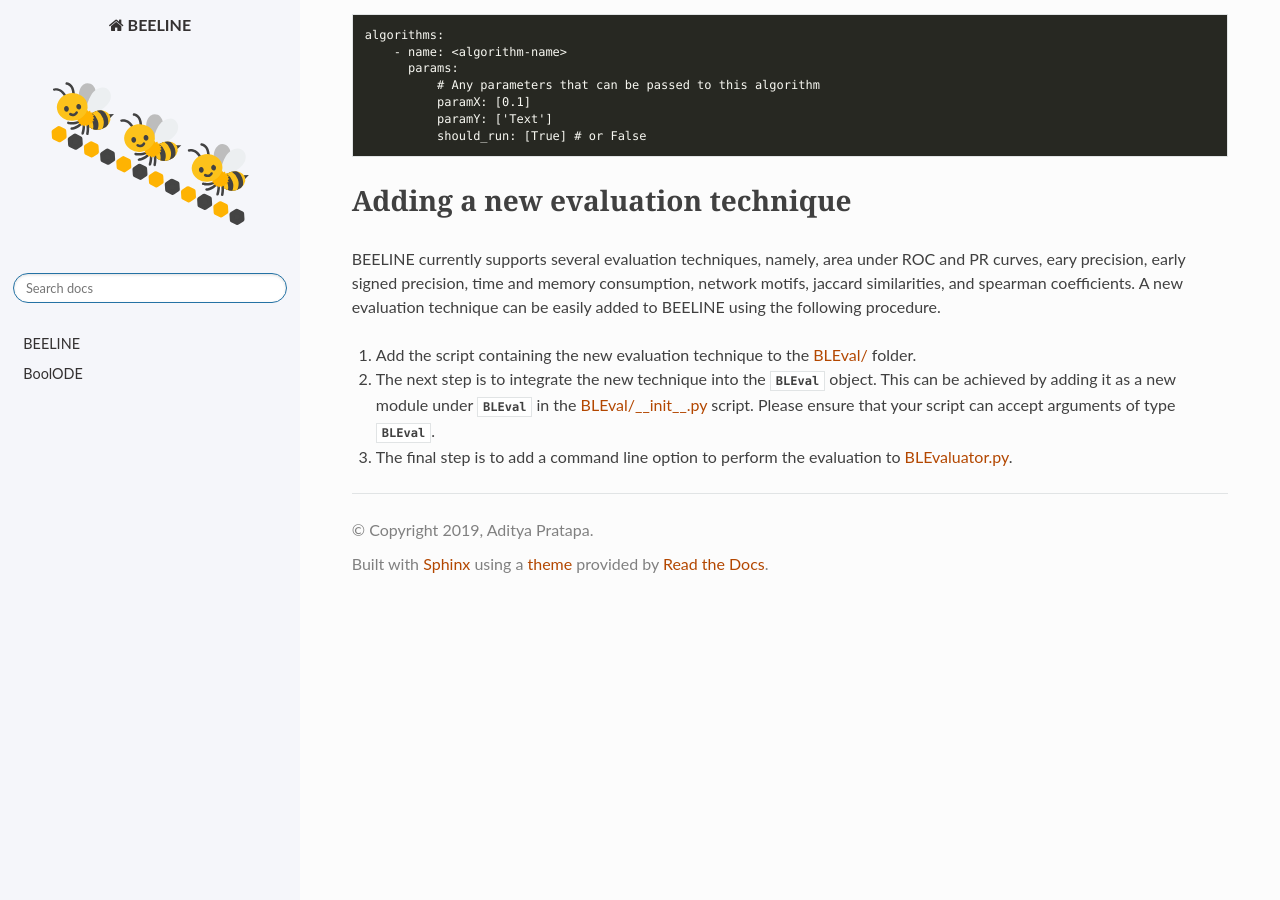
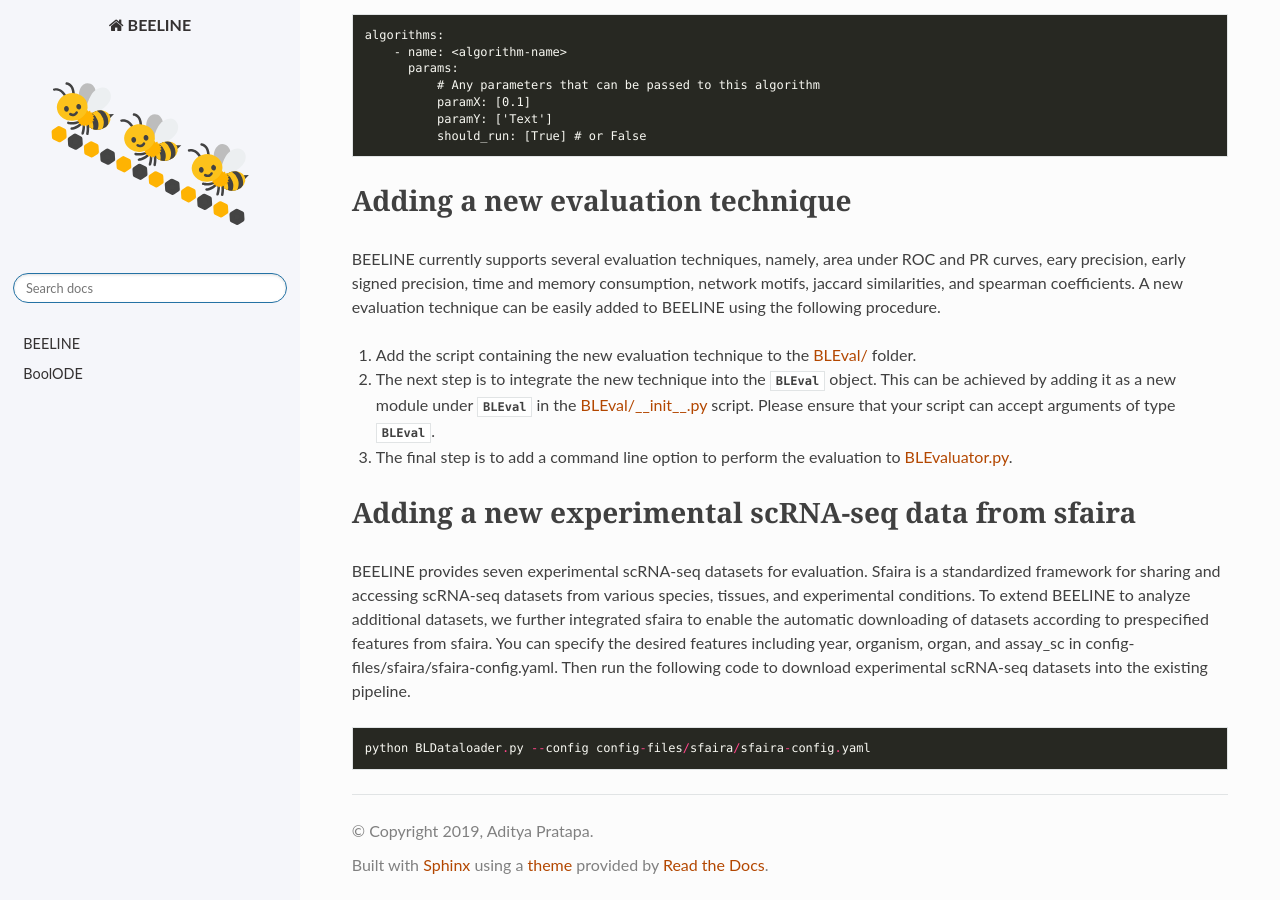
Before and after one commit to Murali-group/Beeline, a Sphinx documentation site: the page built from docs/beeline-developer.rst, in a window 1280 px wide and 900 px high, scrolled down 2028 px. Built offline with Sphinx 7.4.7 and the Read the Docs theme 2.0.0, drawn with Linux system fonts in a browser that asks for light colours; nearby versions of some CDN libraries; some web fonts are replaced; library files that are not in the unit come from our copies; before the commit the page ends 2627 px from its top, so only the background shows below that.

Commit message:
Add how to download new experimental scRNA-seq datasets from sfaira in BEELINE’s documentation

```diff
--- a/docs/beeline-developer.rst
+++ b/docs/beeline-developer.rst
@@ -79,3 +79,15 @@ BEELINE currently supports several evaluation techniques, namely, area under ROC
 2. The next step is to integrate the new technique into the :obj:`BLEval` object. This can be achieved by adding it as a new module under :obj:`BLEval` in the `BLEval/__init__.py <https://github.com/Murali-group/Beeline/blob/master/BLEval/__init__.py>`_ script. Please ensure that your script can accept arguments of type :obj:`BLEval`.
 
 3. The final step is to add a command line option to perform the evaluation to `BLEvaluator.py <https://github.com/Murali-group/Beeline/blob/master/BLEvaluator.py>`_.
+
+
+.. _blevalguide:
+
+Adding a new experimental scRNA-seq data from sfaira
+#################################
+
+BEELINE provides seven experimental scRNA-seq datasets for evaluation. Sfaira is a standardized framework for sharing and accessing scRNA-seq datasets from various species, tissues, and experimental conditions. To extend BEELINE to analyze additional datasets, we further integrated sfaira to enable the automatic downloading of datasets according to prespecified features from sfaira. You can specify the desired features including year, organism, organ, and assay_sc in config-files/sfaira/sfaira-config.yaml. Then run the following code to download experimental scRNA-seq datasets into the existing pipeline.
+
+.. code:: python
+
+          python BLDataloader.py --config config-files/sfaira/sfaira-config.yaml
```
